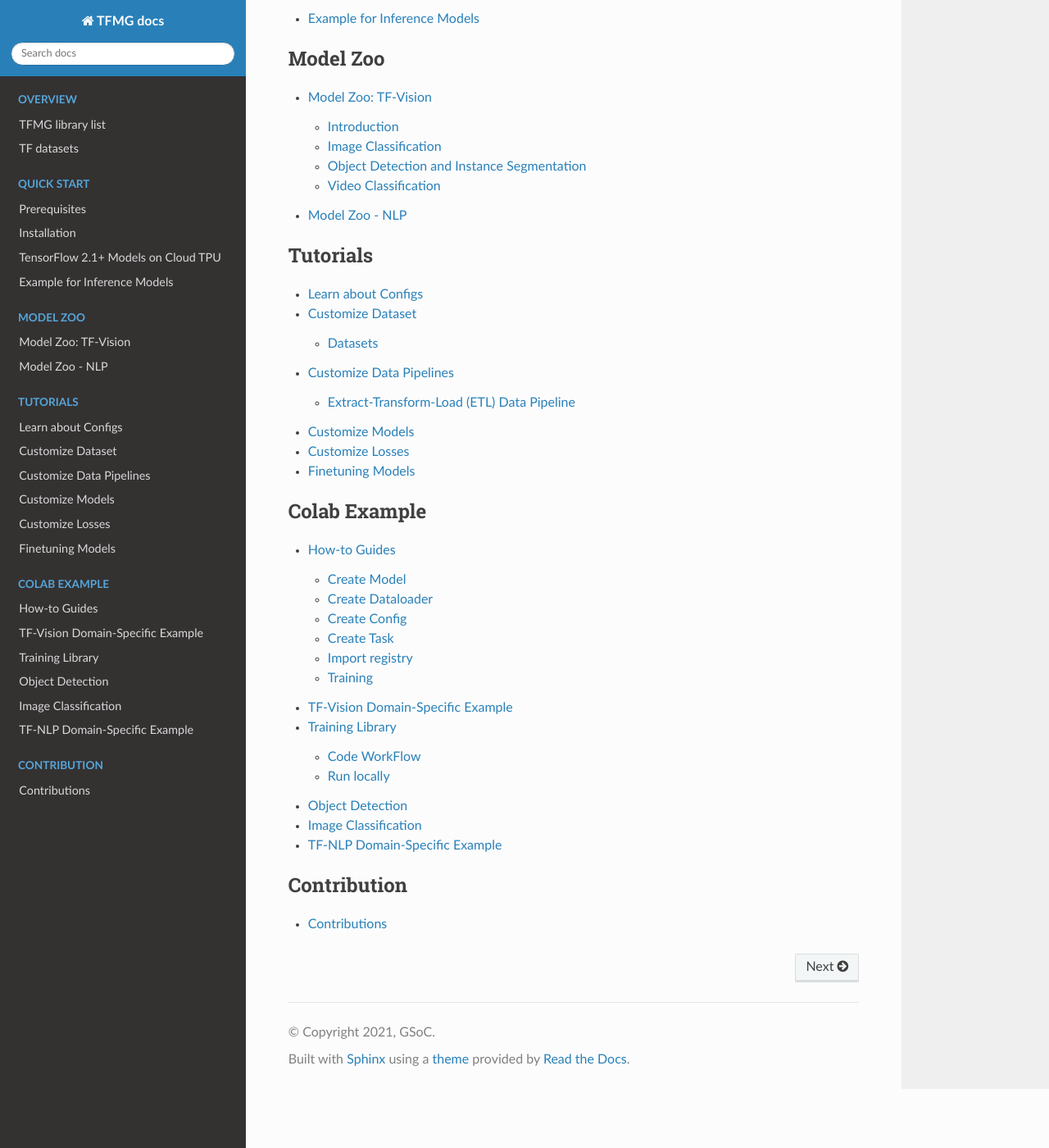
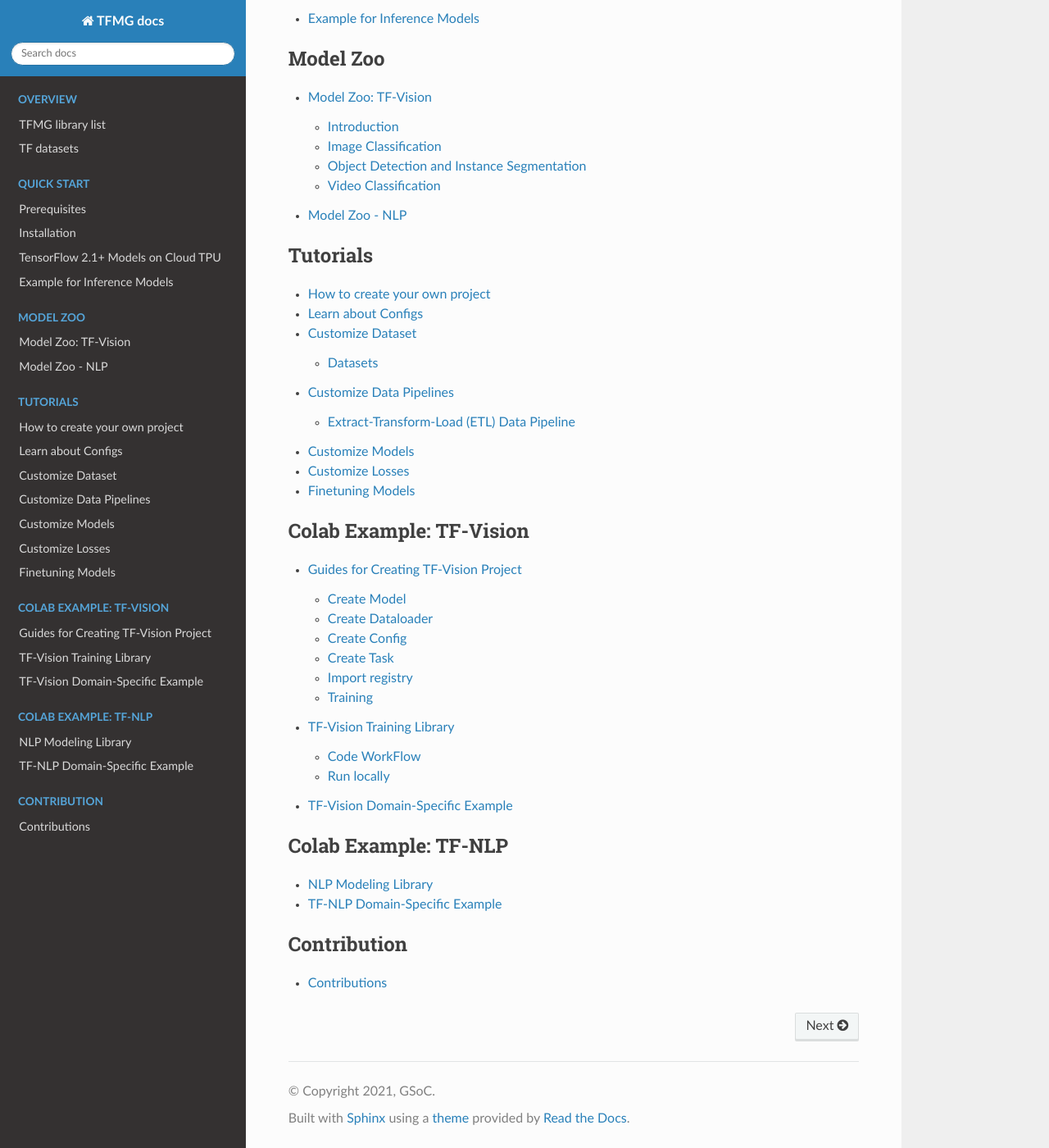
Before and after one commit to tf-models/readthedocs, a Sphinx documentation site: the page built from docs/index.rst, in a window 1280 px wide and 1400 px high, scrolled down 1013 px. Shown: the whole window at 82% size. Built offline with Sphinx 7.4.7 and the Read the Docs theme 2.0.0, drawn with Linux system fonts in a browser that asks for light colours.

Commit message:
update vision, nlp

```diff
--- a/docs/05_colab/01_general_example.md
+++ b/docs/05_colab_cv/01_general_example.md
@@ -1,4 +1,4 @@
-# How-to Guides
+# Guides for Creating TF-Vision Project
 
 This is a minimal example project to demonstrate how to use TF Model Garden's building blocks to implement a new vision project from scratch.
 
--- a/docs/05_colab/02_cv_domain_example.md
+++ b/docs/05_colab_cv/02_cv_domain_example.md
@@ -1 +1,3 @@
 # TF-Vision Domain-Specific Example
+
+YOLOv3 Example
--- a/docs/05_colab/02_cv/01_training_lib.md
+++ b/docs/05_colab_cv/02_cv_training_lib.md
@@ -1,4 +1,4 @@
-# Training Library
+# TF-Vision Training Library
 
 TensorFlow Model Garden is conducting a major rewrite to consolidate model implementations with multi-level abstractions and coherent coding style. In order to manage the diverse models and machine learning tasks, we introduce a generic workflow and some common libraries.
 
--- a/docs/index.rst
+++ b/docs/index.rst
@@ -55,14 +56,18 @@
 
 .. toctree::
    :maxdepth: 2
-   :caption: Colab Example
+   :caption: Colab Example: TF-Vision
 
-   05_colab/01_general_example.md
-   05_colab/02_cv_domain_example.md
-   05_colab/02_cv/01_training_lib.md
-   05_colab/02_cv/02_object_detection.md
-   05_colab/02_cv/03_image_classification.md
-   05_colab/03_nlp_domain_example.md
+   05_colab_cv/01_general_example.md
+   05_colab_cv/02_cv_training_lib.md
+   05_colab_cv/02_cv_domain_example.md
+
+.. toctree::
+   :maxdepth: 2
+   :caption: Colab Example: TF-NLP
+
+   05_colab_nlp/03_nlp_lib.md
+   05_colab_nlp/03_nlp_domain_example.md
 
 
 .. toctree::
```
Also changed, not shown: other parts of docs/index.rst (+1 -0 lines), docs/05_colab_cv/02_cv/02_object_detection.md (renamed from docs/05_colab/02_cv/02_object_detection.md), docs/05_colab_cv/02_cv/03_image_classification.md (renamed from docs/05_colab/02_cv/03_image_classification.md), docs/05_colab_cv/yolo.md (renamed from docs/05_colab/yolo.md), docs/05_colab_nlp/03_nlp_domain_example.md (renamed from docs/05_colab/03_nlp_domain_example.md), docs/05_colab_nlp/03_nlp_lib.md (renamed from docs/05_colab/03_nlp/01_nlp_lib.md).
